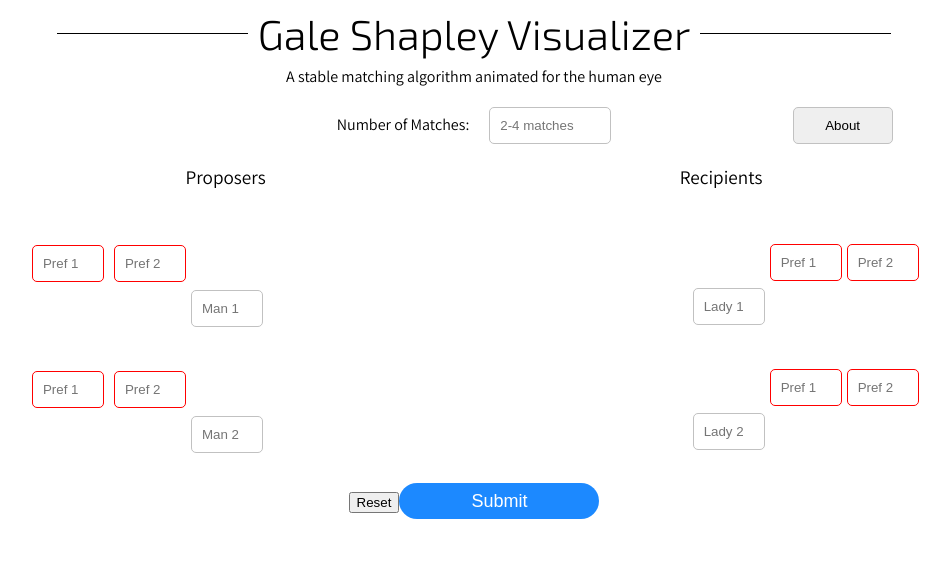
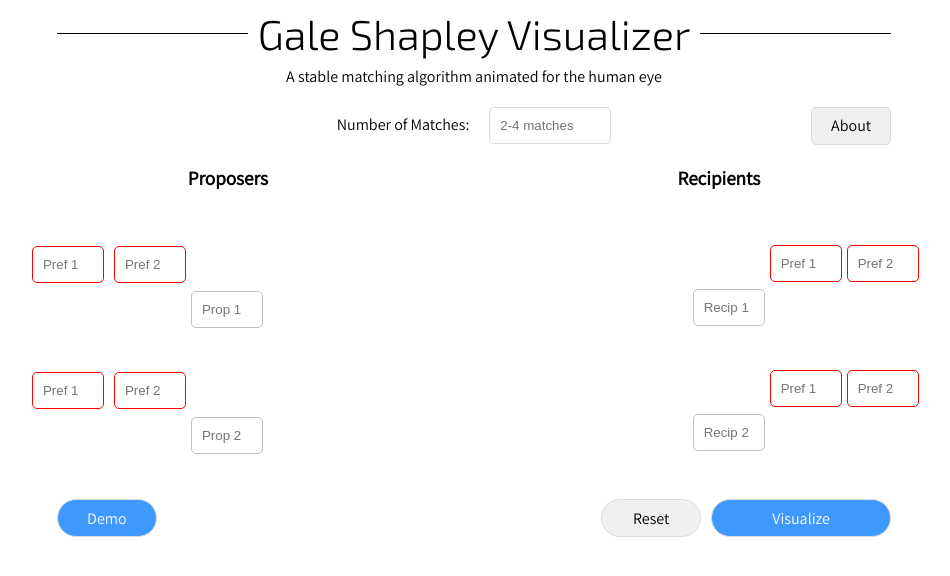
Before and after one commit to robintan98/gale-shapley-visualizer, a React (Create React App) app: page / in a window 1280 px wide. Shown: the top 576 px of the page, without its empty margins (166-1116 px from the left). Built offline with nearby package versions, Linux system fonts and the light colour scheme.

Commit message:
stylistic improvements to main page

```diff
--- a/src/components/Display.js
+++ b/src/components/Display.js
@@ -127,8 +127,15 @@ function Display(props) {
                         {rightElems}
                     </div>
                 </div>
-                <input type="reset" />
-                <button type="submit" class="SubmitButton" onClick={handleSubmit}>Submit</button>
+                <div className="BottomArea">
+                    <div className="LeftBottomArea">
+                        <input type="reset" className="DemoButton" value="Demo"/>
+                    </div>
+                    <div className="RightBottomArea">
+                        <input type="reset" className="ResetButton"/>
+                        <button type="submit" className="SubmitButton" onClick={handleSubmit}>Visualize</button>
+                    </div>
+                </div>
             </form>
             {showWarning && <h2>input wrong!</h2>}
         </React.Fragment>
--- a/src/components/Entry.js
+++ b/src/components/Entry.js
@@ -42,7 +42,7 @@ function Entry(props) {
                     </div>
                     <div className="LeftPerson">
                         <input type="text" class="PersonInput" maxlength="6" id={"M" + props.count} required
-                            placeholder={"Man " + props.count} onInput={e => handleChange(e)}></input>
+                            placeholder={"Prop " + props.count} onInput={e => handleChange(e)}></input>
                     </div>
                 </div>
             </React.Fragment>
@@ -53,7 +53,7 @@ function Entry(props) {
                 <div className="RightEntryArea">
                     <div className="RightPerson">
                         <input type="text" class="PersonInput" maxlength="6" id={"W" + props.count} required
-                            placeholder={"Lady " + props.count} onInput={e => handleChange(e)}></input>
+                            placeholder={"Recip " + props.count} onInput={e => handleChange(e)}></input>
                     </div>
                     <div className="PreferenceArea">
                         {preferenceElems}
--- a/src/components/Options.js
+++ b/src/components/Options.js
@@ -9,14 +9,14 @@ function Options(props) {
     return (
         <React.Fragment>
             <div className="OptionsArea">
-                <div className="ColumnArea"></div>
-                <div className="ColumnArea">
+                <div className="EndColumnArea"></div>
+                <div className="MidColumnArea">
                     Number of Matches:
-                    <input type="number" className="NumPeopleButton" placeholder="2-4 matches"
+                    <input type="number" className="NumPeopleInput" placeholder="2-4 matches"
                             min="2" max="4" required onChange={e => props.setNumPeople(condUpdate(props.numPeople, e.target.value))}>
                     </input>
                 </div>
-                <div class="ColumnArea">
+                <div class="EndColumnArea">
                     <button class="AboutButton">About</button>
                 </div>
             </div>
--- a/src/css/Display.css
+++ b/src/css/Display.css
@@ -1,28 +1,26 @@
 @import url('https://fonts.googleapis.com/css2?family=Assistant:wght@400&display=swap');
 
 .LabelArea {
-    /* background-color: aliceblue; */
     display: flex;
     justify-content: space-between;
     margin-top: 20px;
     padding: 0 15% 0 15%;
-    /* padding-right: 10%; */
 }
 
 .LabelEndColumn {
     flex: 1 0 auto;
     font-family: 'Assistant', sans-serif;
     font-size: 1.2em;
+    font-weight: 600;
+    justify-content: flex-end;
 }
 
 .LabelMidColumn {
     content: "";
-    width: 12%;
-    /* background-color: red; */
+    width: 11%;
 }
 
 .DisplayArea {
-    /* background-color: aliceblue; */
     margin: 10px 0% 10px 0%;
     display: flex;
     justify-content: space-between;
@@ -30,29 +28,81 @@
 
 .DisplayLeftColumn {
     flex: 1 0 auto;
-    /* background-color: red; */
 }
 
 .DisplayMidColumn {
     flex: none;
     width: 10%;
-    /* background-color: green; */
 }
 
 .DisplayRightColumn {
     flex: 1 0 auto;
-    /* background-color: blue; */
+}
+
+.BottomArea {
+    display: flex;
+    justify-content: space-between;
+    width: 100%;
+    margin-top: 25px;
+}
+
+.LeftBottomArea {
+    display: flex;
+    justify-content: flex-start;
+    padding-left: 17%;
+}
+
+.RightBottomArea {
+    display: flex;
+    justify-content: flex-end;
+    padding-right: 17%;
 }
 
 .SubmitButton {
-  width: 200px;
-  height: 36px;
-  border-radius: 18px;
-  background-color: #1c89ff;
-  border: solid 1px transparent;
-  color: #fff;
-  font-size: 18px;
-  font-weight: 300;
-  cursor: pointer;
-  transition: all .1s ease-in-out;
+    border-radius: 20px;
+    border: 1px solid #dadada;
+    background-color: #3d98ff;
+    width: 180px;
+    height: 38px;
+    font-family: 'Assistant', sans-serif;
+    font-size: 1em;
+    color: white;
 }
+
+.SubmitButton:hover {
+    transition-duration: 0.4s;
+    background-color: #1c89ff;
+}
+
+.ResetButton {
+    border-radius: 20px;
+    border: 1px solid #dadada;
+    background-color: #f0f0f0;
+    width: 100px;
+    height: 38px;
+    font-family: 'Assistant', sans-serif;
+    font-size: 1em;
+    margin-right: 10px;
+}
+
+.ResetButton:hover {
+    transition-duration: 0.4s;
+    background-color: #d1d1d1;
+}
+
+.DemoButton {
+    border-radius: 20px;
+    border: 1px solid #dadada;
+    background-color: #3d98ff;
+    width: 100px;
+    height: 38px;
+    font-family: 'Assistant', sans-serif;
+    font-size: 1em;
+    margin-right: 10px;
+    color: white;
+}
+
+.DemoButton:hover {
+    transition-duration: 0.4s;
+    background-color: #1c89ff;
+}
--- a/src/css/Entry.css
+++ b/src/css/Entry.css
@@ -15,28 +15,23 @@
 .PreferenceArea {
     display: flex;
     flex-direction: row;
-    /* background-color: cyan; */
 }
 
 .LeftPerson {
-    /* background-color: yellow; */
     padding-top: 8%;
     padding-right: 25%;
 }
 
 .LeftPreference {
-    /* background-color: black; */
     margin-right: 5px;
 }
 
 .RightPerson {
-    /* background-color: yellow; */
     padding-top: 8%;
     padding-left: 25%;
 }
 
 .RightPreference {
-    /* background-color: black; */
     margin-left: 5px;
 }
 
--- a/src/css/Header.css
+++ b/src/css/Header.css
@@ -19,8 +19,7 @@
 h1 {
     display: flex;
     flex-direction: row;
-    margin-top: 0;
-    margin-bottom: 0;
+    margin: 0 17% 0 17%;
 }
 h1:before, h1:after{
     content: "";
@@ -30,9 +29,7 @@ h1:before, h1:after{
 }
 h1:before {
     margin-right: 10px;
-    margin-left: 17%;
 }
 h1:after {
     margin-left: 10px;
-    margin-right: 17%;
 }
--- a/src/css/Options.css
+++ b/src/css/Options.css
@@ -3,26 +3,40 @@
 .OptionsArea {
     display: flex;
     justify-content: center;
-    margin-top: 15px;
+    margin: 15px 17% 0 17%;
 }
 
-.ColumnArea {
+.MidColumnArea {
     flex: 1;
     font-family: 'Assistant', sans-serif;
 }
 
-.NumPeopleButton {
+.EndColumnArea {
+    flex: 1;
+    font-family: 'Assistant', sans-serif;
+    display: flex;
+    justify-content: flex-end;
+}
+
+.NumPeopleInput {
     padding: 10px;
     border-radius: 5px;
-    border: 1px solid #C1C1C1;
+    border: 1px solid #DADADA;
     width: 100px;
     margin-left: 20px;
 }
 
 .AboutButton {
-    padding: 10px;
     border-radius: 5px;
-    border: 1px solid #C1C1C1;
-    width: 100px;
-    margin-right: 25%;
+    border: 1px solid #DADADA;
+    background-color: #f0f0f0;
+    width: 80px;
+    height: 38px;
+    font-family: 'Assistant', sans-serif;
+    font-size: 1em;
 }
+
+.AboutButton:hover {
+    transition-duration: 0.4s;
+    background-color: #D1D1D1;
+}
```
